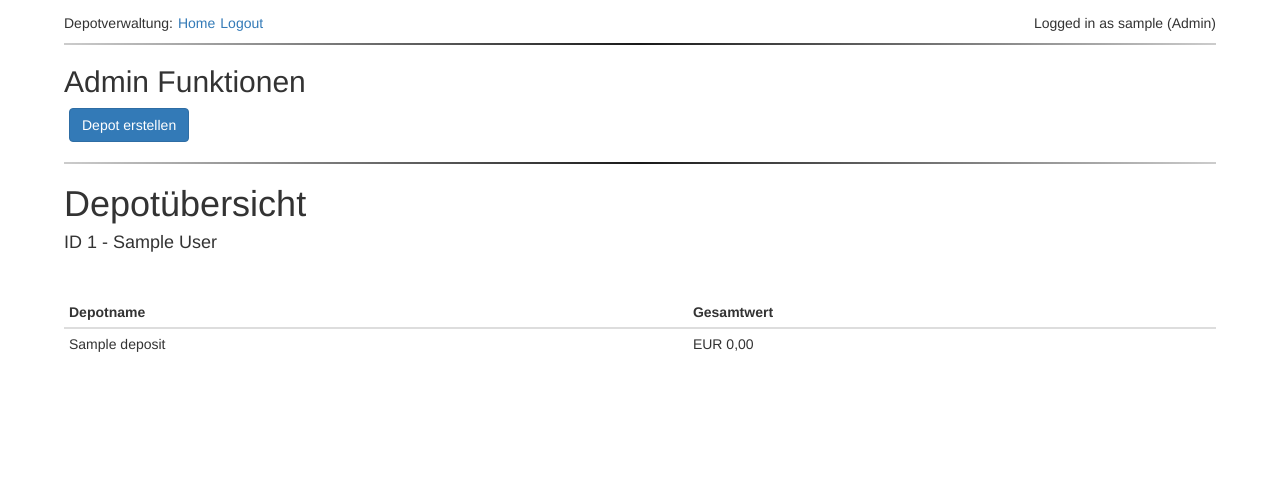
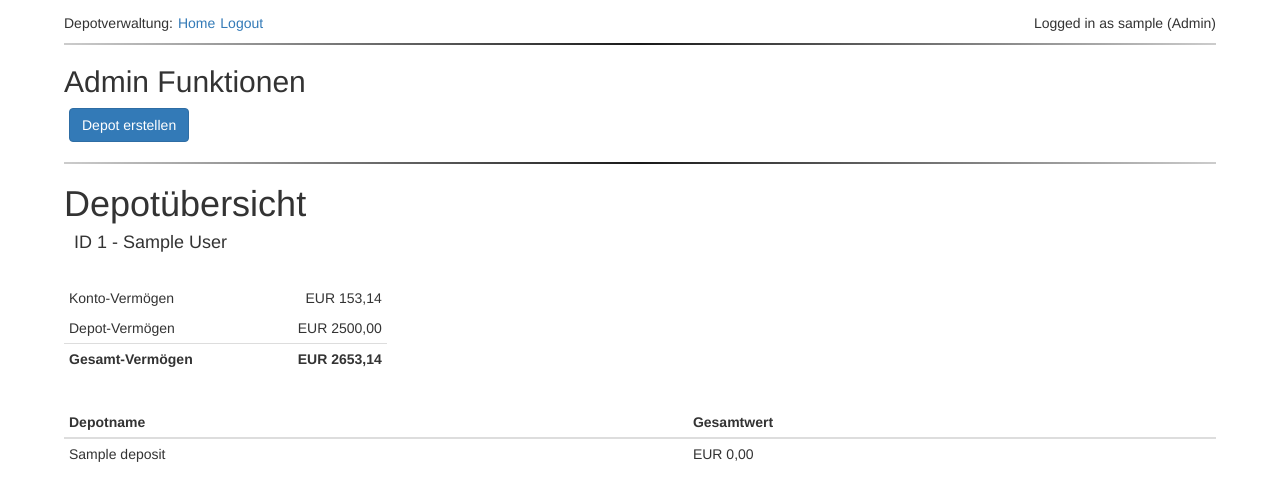
Before and after one commit to Josef190688/dke_pr, a Flask app: page /depots in a window 1280 px wide. Shown: the top 501 px of the page. Run offline with Flask 3, Linux system fonts and the light colour scheme; a user stored in the database is signed in; tables that the repository leaves empty hold one stand-in row (values such as "Sample post"); some libraries are stand-ins or nearby versions.

Commit message:
vermögen platzhalter (keine echten werte)

```diff
--- a/app/static/main.css
+++ b/app/static/main.css
@@ -31,3 +31,15 @@ hr.dotted-divider-full {
 .admin-functions-container {
     margin-left: 5px;
 }
+
+#vermoegen-table.table,
+#vermoegen-table.table tr,
+#vermoegen-table.table th,
+#vermoegen-table.table td {
+    border: none;
+}
+
+#vermoegen-table {
+    width: auto !important;
+    display: inline-block;
+}
--- a/app/templates/depots.html
+++ b/app/templates/depots.html
@@ -15,7 +15,8 @@
             <div class="form-group" style="margin: 7%; margin-bottom: 0;">
                 <input type="text" class="form-control" id="depotNameInput" placeholder="Name des Depots">
             </div>
-                <button style="margin: 7%;" type="submit" class="btn btn-primary" id="erstellen" onclick="depotErstellen()" disabled>erstellen</button>
+            <button style="margin: 7%;" type="submit" class="btn btn-primary" id="erstellen" onclick="depotErstellen()"
+                disabled>erstellen</button>
         </form>
     </div>
 </div>
@@ -26,10 +27,29 @@
 
 <!-- Name des Inhabers der Depots -->
 {% if current_user.is_admin %}
-    <h4 style="align-items: flex-end;">ID {{ person.person_id }} - {{ person.first_name }} {{ person.last_name }}</h4>
+<h4 style="align-items: flex-end; padding-left: 10px;">ID {{ person.person_id }} - {{ person.first_name }} {{ person.last_name }}</h4>
 {% else %}
-    <h4 style="align-items: flex-end;">{{ person.first_name }} {{ person.last_name }}</h4>
+<h4 style="align-items: flex-end; padding-left: 10px;">{{ person.first_name }} {{ person.last_name }}</h4>
 {% endif %}
+
+<!-- Vermögen -->
+<br>
+<table id="vermoegen-table" class="table table-condensed">
+    <tbody>
+        <tr>
+            <td style="padding-right: 100px;">Konto-Vermögen</td>
+            <td class="text-right">EUR 153,14</td>
+        </tr>
+        <tr>
+            <td style="padding-right: 100px;">Depot-Vermögen</td>
+            <td class="text-right">EUR 2500,00</td>
+        </tr>
+        <tr style="border-top: 1px solid #ddd; font-weight: bold;">
+            <td style="padding-right: 100px;">Gesamt-Vermögen</td>
+            <td class="text-right">EUR 2653,14</td>
+        </tr>
+    </tbody>
+</table>
 
 <!-- Infotext, wenn keine Depots vorhanden -->
 {% if not deposits %}
@@ -40,12 +60,8 @@
 {% else %}
 <!-- Kontext-Menü zur Tabelle, wenn Depots vorhanden -->
 <div class="btn-group d-md-none m-1">
-        <button id="context-menu-button" class="btn dropdown-toggle"
-            type="button"
-            data-toggle="dropdown"
-            data-boundary="window"
-            aria-expanded="false"
-            style="visibility: hidden;">
+    <button id="context-menu-button" class="btn dropdown-toggle" type="button" data-toggle="dropdown"
+        data-boundary="window" aria-expanded="false" style="visibility: hidden;">
         <span class="glyphicon glyphicon-option-vertical"></span>
     </button>
     <ul id="context-menu" class="dropdown-menu">
@@ -68,9 +84,9 @@
     <tbody>
         {% for deposit in deposits %}
         {% if deposit.securities_positions %}
-            <tr data-row-id="{{ deposit.deposit_id }}", data-has-positions="TRUE">
+        <tr data-row-id="{{ deposit.deposit_id }}" , data-has-positions="TRUE">
             {% else %}
-            <tr data-row-id="{{ deposit.deposit_id }}", data-has-positions="FALSE">
+        <tr data-row-id="{{ deposit.deposit_id }}" , data-has-positions="FALSE">
             {% endif %}
             <td style="vertical-align: middle;">{{ deposit.deposit_name }}</td>
             <td style="vertical-align: middle;">EUR 0,00</td>
```
Also changed, not shown: 1 other file. Lines whose indentation alone changed are shown as unchanged.
